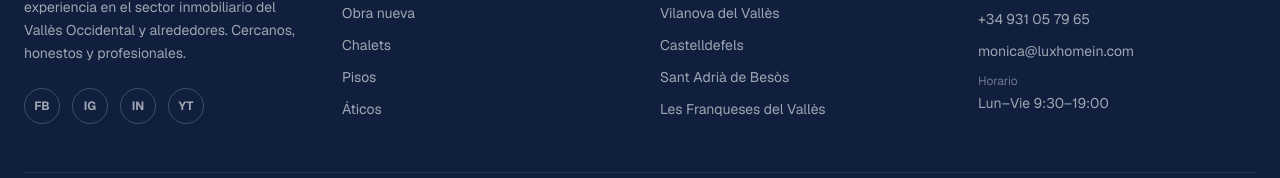
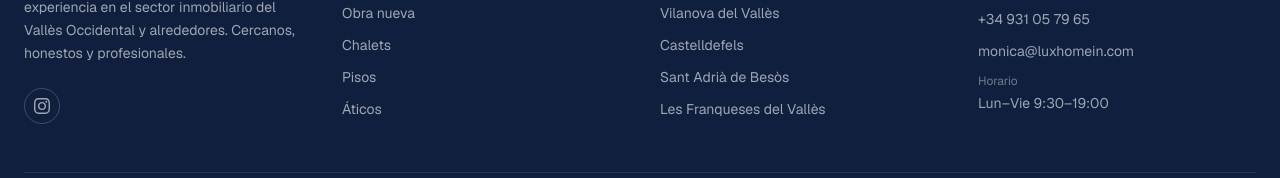
Before and after one commit to Ruzafan/LuxHome, a Next.js app: page / in a window 1280 px wide. Shown: the part 3730-3908 px from the top of the page. Built offline with nearby package versions, Linux system fonts and the light colour scheme; no server answers; the database is empty.

Commit message:
feat: replace social placeholders with real Instagram link

```diff
--- a/src/components/layout/Footer.tsx
+++ b/src/components/layout/Footer.tsx
@@ -21,15 +21,17 @@
               Nuestros asesores cuentan con años de experiencia en el sector inmobiliario del Vallès Occidental y alrededores. Cercanos, honestos y profesionales.
             </p>
             <div className="flex gap-3 mt-6">
-              {['fb', 'ig', 'in', 'yt'].map((s) => (
-                <a
-                  key={s}
-                  href="#"
-                  className="w-9 h-9 rounded-full border border-white/20 flex items-center justify-center text-white/60 hover:border-[#c9a84c] hover:text-[#c9a84c] transition-colors text-xs uppercase font-bold"
-                >
-                  {s}
-                </a>
-              ))}
+              <a
+                href="https://www.instagram.com/luxhome_inmob/"
+                target="_blank"
+                rel="noopener noreferrer"
+                aria-label="Instagram de LuxHome Inmobiliaria"
+                className="w-9 h-9 rounded-full border border-white/20 flex items-center justify-center text-white/60 hover:border-[#c9a84c] hover:text-[#c9a84c] transition-colors"
+              >
+                <svg xmlns="http://www.w3.org/2000/svg" className="w-4 h-4" fill="currentColor" viewBox="0 0 24 24">
+                  <path d="M12 2.163c3.204 0 3.584.012 4.85.07 3.252.148 4.771 1.691 4.919 4.919.058 1.265.069 1.645.069 4.849 0 3.205-.012 3.584-.069 4.849-.149 3.225-1.664 4.771-4.919 4.919-1.266.058-1.644.07-4.85.07-3.204 0-3.584-.012-4.849-.07-3.26-.149-4.771-1.699-4.919-4.92-.058-1.265-.07-1.644-.07-4.849 0-3.204.013-3.583.07-4.849.149-3.227 1.664-4.771 4.919-4.919 1.266-.057 1.645-.069 4.849-.069zm0-2.163c-3.259 0-3.667.014-4.947.072-4.358.2-6.78 2.618-6.98 6.98-.059 1.281-.073 1.689-.073 4.948 0 3.259.014 3.668.072 4.948.2 4.358 2.618 6.78 6.98 6.98 1.281.058 1.689.072 4.948.072 3.259 0 3.668-.014 4.948-.072 4.354-.2 6.782-2.618 6.979-6.98.059-1.28.073-1.689.073-4.948 0-3.259-.014-3.667-.072-4.947-.196-4.354-2.617-6.78-6.979-6.98-1.281-.059-1.69-.073-4.949-.073zm0 5.838c-3.403 0-6.162 2.759-6.162 6.162s2.759 6.163 6.162 6.163 6.162-2.759 6.162-6.163c0-3.403-2.759-6.162-6.162-6.162zm0 10.162c-2.209 0-4-1.79-4-4 0-2.209 1.791-4 4-4s4 1.791 4 4c0 2.21-1.791 4-4 4zm6.406-11.845c-.796 0-1.441.645-1.441 1.44s.645 1.44 1.441 1.44c.795 0 1.439-.645 1.439-1.44s-.644-1.44-1.439-1.44z"/>
+                </svg>
+              </a>
             </div>
           </div>
 
```
